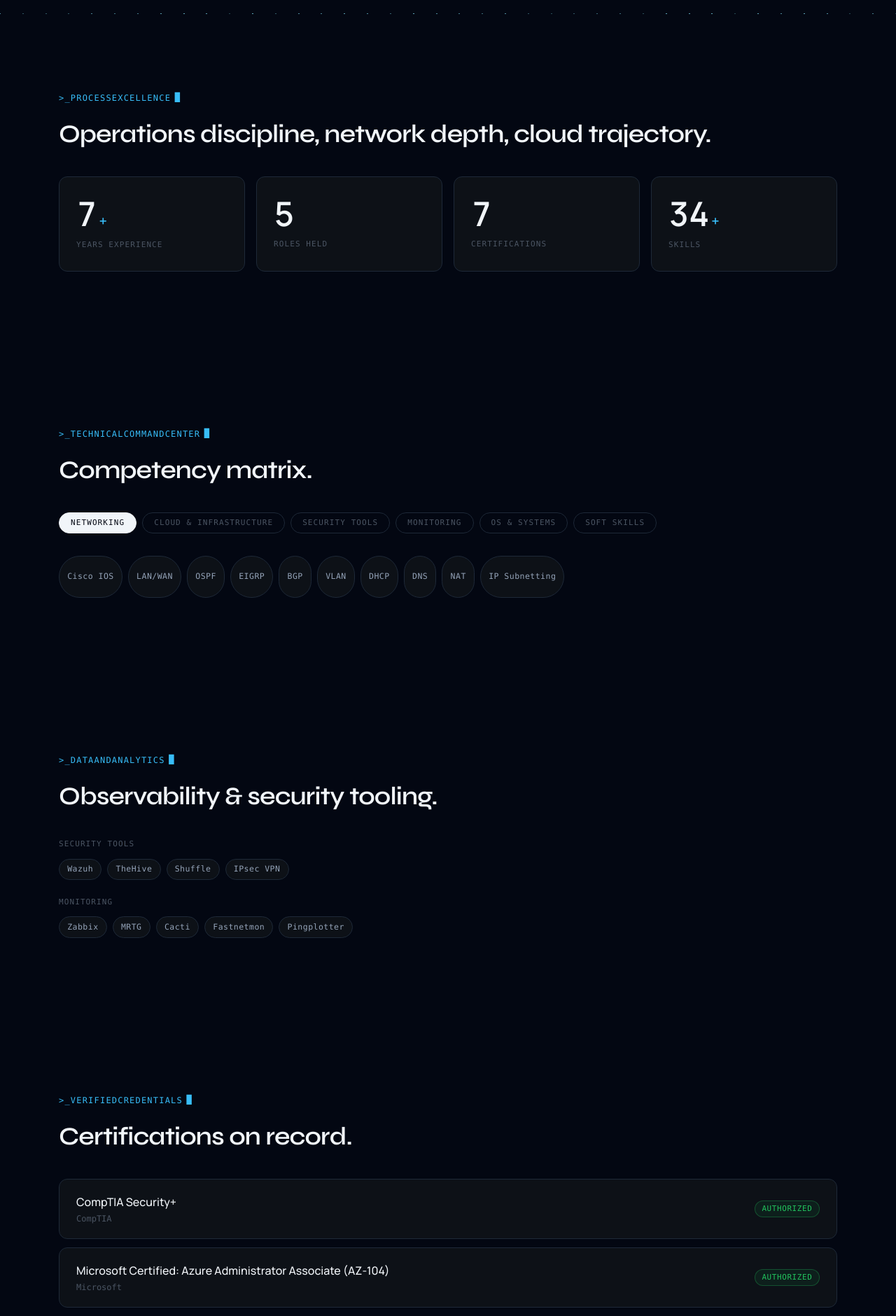
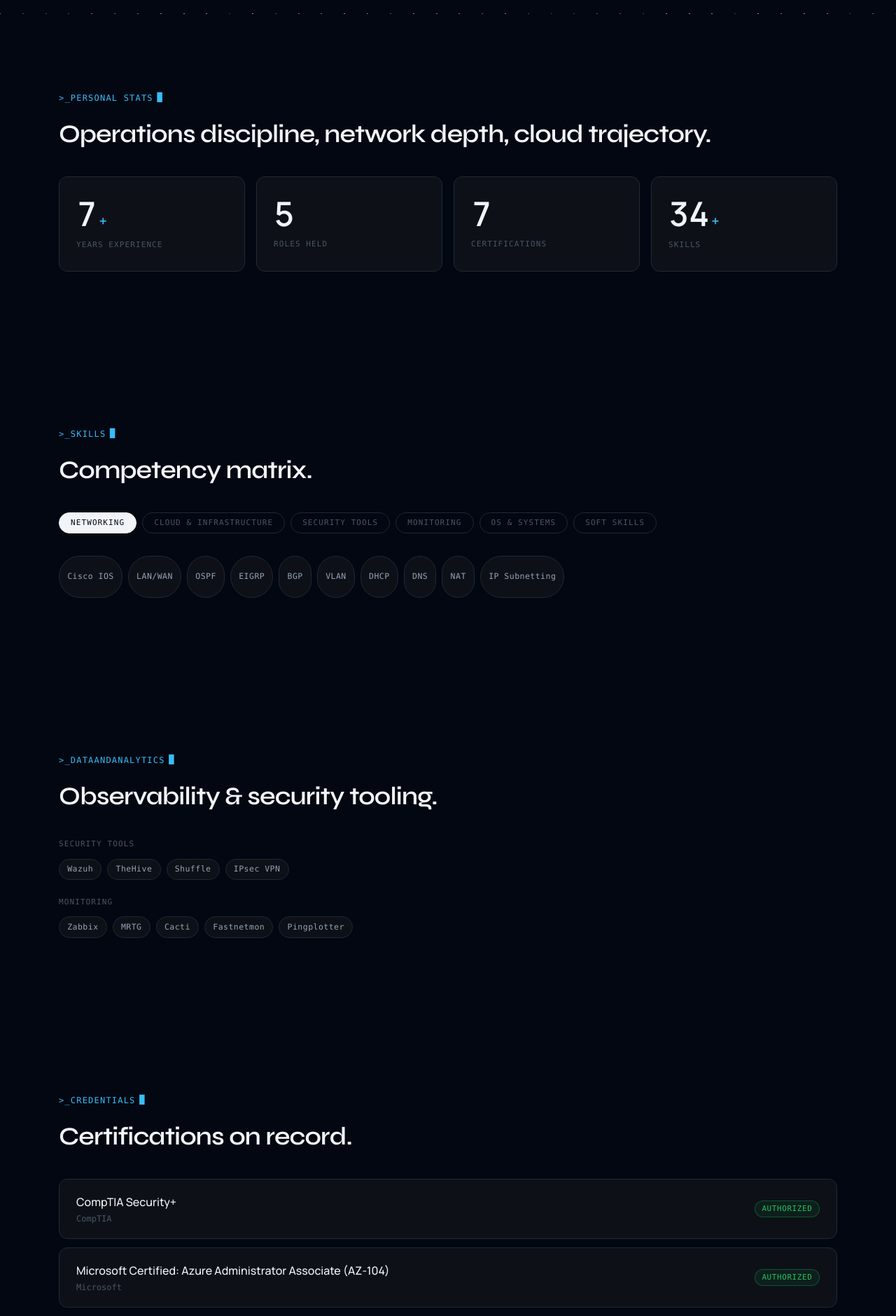
Before and after one commit to jkdleon/website-portfolio, a Next.js app: page / in a window 1280 px wide. Shown: the part 780-2660 px from the top of the page at 70% size. Built offline with nearby package versions, Linux system fonts and the light colour scheme.

Commit message:
feat/ changes in about, certification, and skills landing tsx files

```diff
--- a/src/components/landing/About.tsx
+++ b/src/components/landing/About.tsx
@@ -11,7 +11,7 @@ export default function About() {
   return (
     <SectionWrapper id="about">
       <div className="max-w-6xl mx-auto px-5">
-        <SectionLabel label="processExcellence" />
+        <SectionLabel label="personal stats" />
         <h2 className="text-3xl md:text-4xl font-semibold tracking-tight text-foreground mb-10">
           Operations discipline, network depth, cloud trajectory.
         </h2>
--- a/src/components/landing/Certifications.tsx
+++ b/src/components/landing/Certifications.tsx
@@ -6,7 +6,7 @@ export default function Certifications() {
   return (
     <SectionWrapper id="certifications">
       <div className="max-w-6xl mx-auto px-5">
-        <SectionLabel label="verifiedCredentials" />
+        <SectionLabel label="Credentials" />
         <h2 className="text-3xl md:text-4xl font-semibold tracking-tight text-foreground mb-10">
           Certifications on record.
         </h2>
--- a/src/components/landing/Projects.tsx
+++ b/src/components/landing/Projects.tsx
@@ -28,9 +28,9 @@ export default function Projects({ id }: { id?: string }) {
   return (
     <SectionWrapper id={id ?? 'projects'}>
       <div className="max-w-6xl mx-auto px-5">
-        <SectionLabel label="selectedWork" />
+        <SectionLabel label="selected work" />
         <h2 className="text-3xl md:text-4xl font-semibold tracking-tight text-foreground">
-          Selected Work
+          Projects
         </h2>
         <p className="text-muted text-sm md:text-base mt-3 mb-12 max-w-2xl">
           A few projects that highlight how I approach problems end-to-end.
--- a/src/components/landing/Skills.tsx
+++ b/src/components/landing/Skills.tsx
@@ -12,7 +12,7 @@ export default function Skills({ id }: { id?: string }) {
   return (
     <SectionWrapper id={id ?? 'skills'}>
       <div className="max-w-6xl mx-auto px-5">
-        <SectionLabel label="technicalCommandCenter" />
+        <SectionLabel label="Skills" />
         <h2 className="text-3xl md:text-4xl font-semibold tracking-tight text-foreground mb-10">
           Competency matrix.
         </h2>
```
